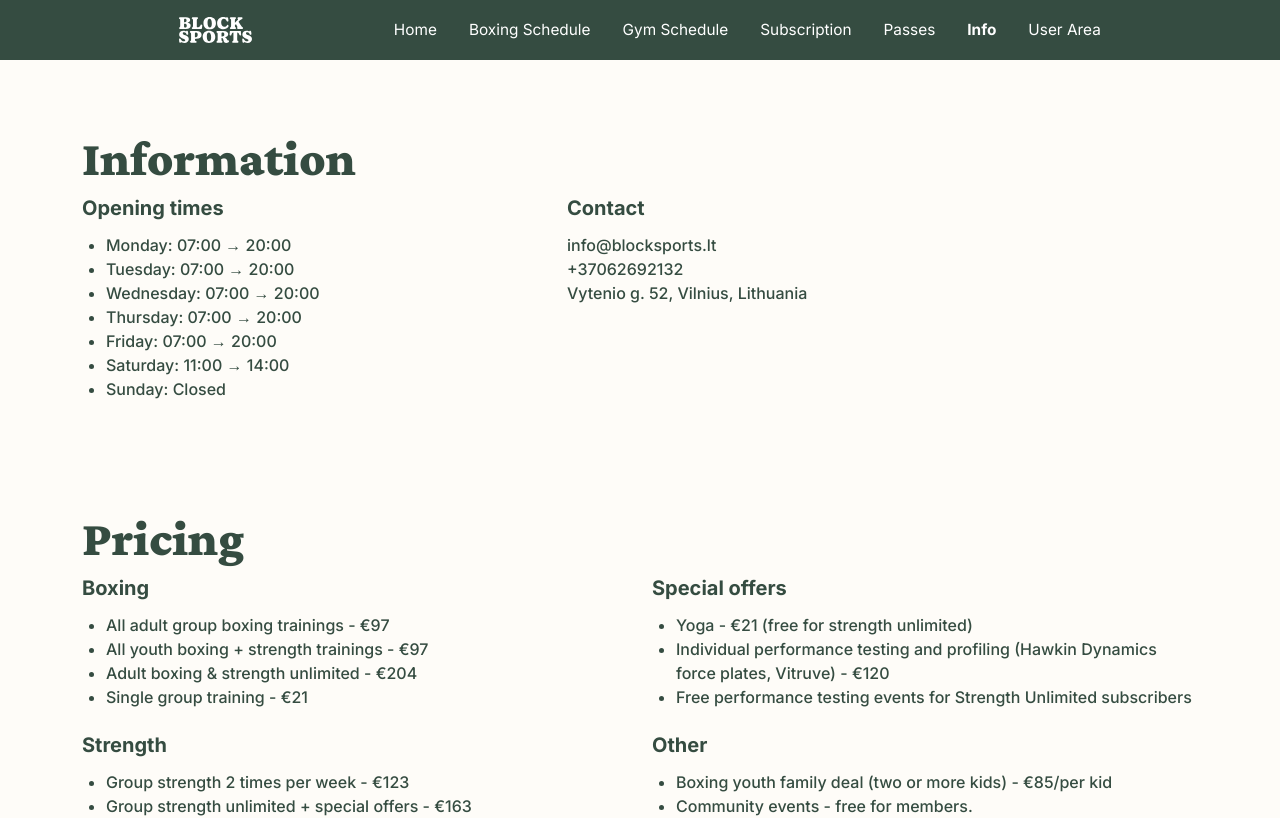
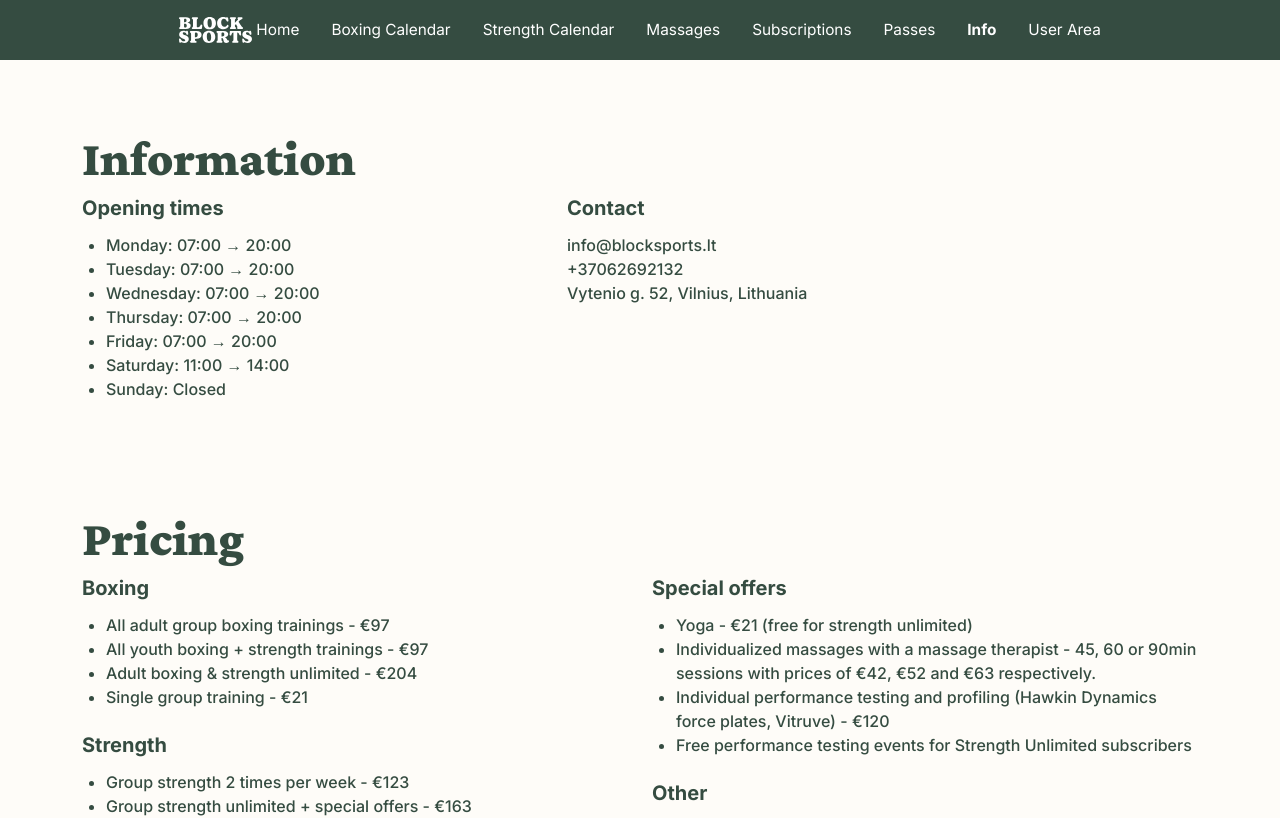
Before and after one commit to mikasmichelevicius/block_sports_web, a Next.js app: page /info in a window 1280 px wide. Shown: the top 818 px of the page. Built offline with nearby package versions, Linux system fonts and the light colour scheme.

Commit message:
Massages added

```diff
--- a/app/components/Header.tsx
+++ b/app/components/Header.tsx
@@ -15,9 +15,10 @@ interface NavItem {
 
 const NAV_ITEMS: NavItem[] = [
   { label: "Home", href: "/" },
-  { label: "Boxing Schedule", href: "/schedule?type=boxing" },
-  { label: "Gym Schedule", href: "/schedule?type=strength" },
-  { label: "Subscription", href: "https://backoffice.bsport.io/m/Block%20Sports/5529/subscription/?tabSelected=2&index=2" },
+  { label: "Boxing Calendar", href: "/schedule?type=boxing" },
+  { label: "Strength Calendar", href: "/schedule?type=strength" },
+  { label: "Massages", href: "https://backoffice.bsport.io/m/Block%20Sports/5529/private-service/?tabSelected=2&index=2" },
+  { label: "Subscriptions", href: "https://backoffice.bsport.io/m/Block%20Sports/5529/subscription/?tabSelected=2&index=2" },
   { label: "Passes", href: "https://backoffice.bsport.io/m/Block%20Sports/5529/pass/?tabSelected=3&index=3" },
   { label: "Info", href: "/info" },
   { label: "User Area", href: "https://backoffice.bsport.io/c/5529/subscription/" },
@@ -37,9 +38,9 @@ export default function Header() {
   };
 
   return (
-    <nav className="bg-[#354c41] h-[60px]">
+    <nav className="bg-[#354c41]" style={{ paddingTop: "env(safe-area-inset-top)" }}>
       {/* Mobile */}
-      <div className="flex md:hidden items-center justify-between h-full px-5">
+      <div className="flex md:hidden items-center justify-between h-[60px] px-5">
         {/* eslint-disable-next-line @next/next/no-img-element */}
         <Link href="/">
           <img src="/logo.svg" alt="Block Sports" style={{ height: "25.6px", width: "73px" }} />
@@ -47,7 +48,7 @@ export default function Header() {
         <MobileNav />
       </div>
       {/* Desktop */}
-      <div className="hidden md:flex relative h-full items-center justify-between px-[5%] lg:px-[14%]">
+      <div className="hidden md:flex relative h-[60px] items-center justify-between px-[5%] lg:px-[14%]">
         <div>
           {/* eslint-disable-next-line @next/next/no-img-element */}
           <Link href="/">
--- a/app/components/MobileNav.tsx
+++ b/app/components/MobileNav.tsx
@@ -29,7 +29,7 @@ export default function MobileNav() {
 
       {/* Full-screen overlay */}
       {open && (
-        <div className="fixed inset-0 bg-[#354c41] z-50 flex flex-col">
+        <div className="fixed inset-0 bg-[#354c41] z-50 flex flex-col" style={{ paddingTop: "env(safe-area-inset-top)" }}>
           {/* Top bar — mirrors the collapsed nav */}
           <div className="flex items-center justify-between h-[60px] px-5 shrink-0">
             {/* eslint-disable-next-line @next/next/no-img-element */}
@@ -66,21 +66,28 @@ export default function MobileNav() {
               className="text-white text-[5.5vw] font-normal font-sans leading-normal no-underline"
               onClick={() => setOpen(false)}
             >
-              Boxing Schedule
+              Boxing Calendar
             </Link>
             <Link
               href="/schedule?type=strength"
               className="text-white text-[5.5vw] font-normal font-sans leading-normal no-underline"
               onClick={() => setOpen(false)}
             >
-              Gym Schedule
+              Strength Calendar
+            </Link>
+            <Link
+              href="https://backoffice.bsport.io/m/Block%20Sports/5529/private-service/?tabSelected=2&index=2"
+              className="text-white text-[5.5vw] font-normal font-sans leading-normal no-underline"
+              onClick={() => setOpen(false)}
+            >
+              Massages
             </Link>
             <Link
               href="https://backoffice.bsport.io/m/Block%20Sports/5529/subscription/?tabSelected=2&index=2"
               className="text-white text-[5.5vw] font-normal font-sans leading-normal no-underline"
               onClick={() => setOpen(false)}
             >
-              Subscription
+              Subscriptions
             </Link>
             <Link
               href="https://backoffice.bsport.io/m/Block%20Sports/5529/pass/?tabSelected=3&index=3"
--- a/app/info/page.tsx
+++ b/app/info/page.tsx
@@ -77,6 +77,7 @@ export default function InfoPage() {
                     <p className="font-sans font-bold text-[20px] leading-[24px] mb-[13px] mt-0">Special offers</p>
                     <ul className="font-sans font-medium text-[13px] leading-[20px] xl:text-[16px] xl:leading-[24px] list-disc m-0 pl-[24px]">
                       <li>Yoga - €21 (free for strength unlimited)</li>
+                      <li>Individualized massages with a massage therapist - 45, 60 or 90min sessions with prices of €42, €52 and €63 respectively.</li>
                       <li>Individual performance testing and profiling (Hawkin Dynamics force plates, Vitruve) - €120</li>
                       <li>Free performance testing events for Strength Unlimited subscribers</li>
                     </ul>
--- a/app/layout.tsx
+++ b/app/layout.tsx
@@ -1,4 +1,4 @@
-import type { Metadata } from "next";
+import type { Metadata, Viewport } from "next";
 import { Inter, Crimson_Pro } from "next/font/google";
 import "bootstrap/dist/css/bootstrap-grid.min.css";
 import "./globals.css";
@@ -14,6 +14,10 @@ const crimsonPro = Crimson_Pro({
   subsets: ["latin"],
   weight: ["900"],
 });
+
+export const viewport: Viewport = {
+  viewportFit: "cover",
+};
 
 export const metadata: Metadata = {
   title: "Block Sports",
--- a/app/schedule/page.tsx
+++ b/app/schedule/page.tsx
@@ -32,7 +32,7 @@ function ScheduleContent() {
                 className="font-heading font-black text-[#354c41] leading-normal m-0 mb-8 xl:mb-[40px]"
                 style={{ fontSize: "clamp(40px, 3.9vw, 70px)" }}
               >
-                {isBoxing ? "Boxing Schedule" : "Gym Schedule"}
+                {isBoxing ? "Boxing Calendar" : "Strength Calendar"}
               </h1>
               <div style={{ display: isBoxing ? "block" : "none" }}>
                 {mountedBoxing && <BoxingWidget />}
```
